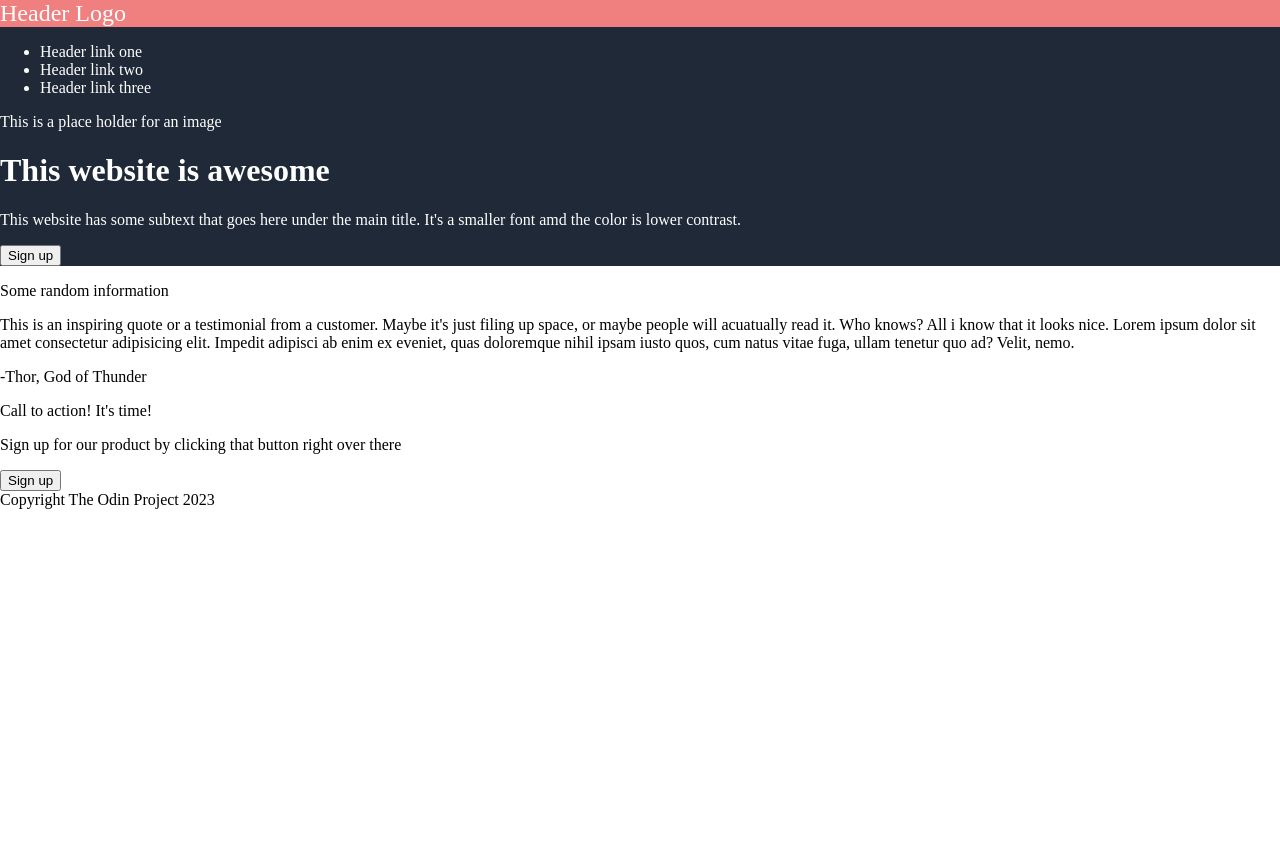
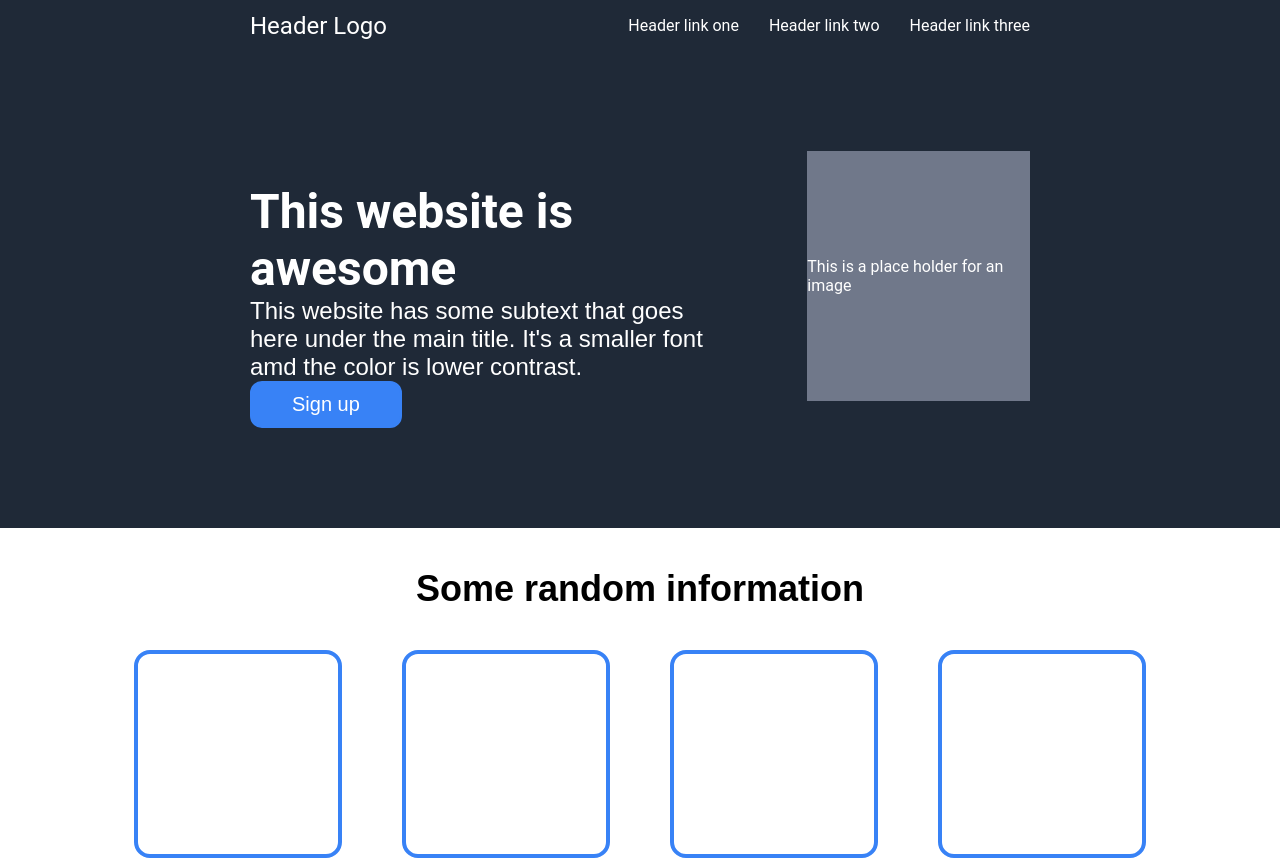
Before and after one commit to GerP22/landing-page, a plain HTML site: page index.html in a window 1280 px wide. Shown: the top 861 px of the page. Before the commit the page ends 800 px from the top, so only its background shows below. Drawn offline with Linux system fonts and the light colour scheme.

Commit message:
Added new css styles for index html

```diff
--- a/styles.css
+++ b/styles.css
@@ -1,17 +1,156 @@
 body {
-    display: flex;
-    flex-direction: column;
     padding: 0;
     margin: 0;
+    box-sizing: border-box;
+    overflow: visible;
 }
 
-header {
+header, footer {
     display: flex;
     flex-direction: column;
     background-color: #1F2937;
     color: white;
+    padding: 0px 250px;
+    font-family: 'Roboto', sans-serif;
+
 }
+
+.first-container, ul {
+    display: flex;
+    flex-direction: row;
+    justify-content: space-between;
+    background-color: #1F2937;
+}
+
 .logo {
-    background-color: lightcoral;
     font-size: 24px;
+    display: flex ;
+    align-items: center;
 }
+
+ul {
+    list-style: none;
+    gap: 30px;
+}
+
+h1 {
+    font-size: 48px;
+    font-weight: 750;
+    margin-bottom: 0;
+}
+
+p {
+    margin: 0;
+    font-size: 24px;
+    font-family: 'Roboto Flex', sans-serif;
+}
+
+.image {
+    background-color: #70788a;
+    display: flex;
+    justify-content: center;
+    align-items: center;
+    height: 250px;
+    width: 600px;
+}
+ button {
+    padding: 10px 40px;
+    border-radius: 12px;
+    border: 2px solid;
+    border-color: #3882f6;
+    background-color: #3882f6;
+    color: white;
+    font-size: 20px;
+ }
+
+.scnd-container {
+    display: flex;
+    flex-direction: row-reverse;
+    justify-content: space-between;
+    background-color: #1F2937 ;
+    padding: 100px 0;
+    gap: 100px;
+
+}
+
+.content{
+    display: flex;
+    flex-direction: column;
+    background-color: white;
+    flex-grow: 1;
+}
+
+.first-box {
+    display: flex;
+    flex-direction: row;
+    justify-content: center;
+    align-items: center;
+    gap: 60px;
+    padding: 0 0 170px;
+}
+
+.info {
+    align-self: center;
+    font-size: 36px ;
+    font-weight: bold;
+    padding: 40px;
+}
+
+.card {
+    text-align: center;
+    width: 200px;
+    height: 200px;
+    border: 4px solid;
+    border-color: #3882f6;
+    border-radius: 1em;
+
+}
+
+.scnd-box {
+    display: flex;
+    flex-direction: column;
+    background-color: #E5E7EB;
+    justify-content: center;
+    align-items: center;
+    padding: 100px 400px;
+}
+
+.quote {
+    font-size: 36px;
+    font-style: italic;
+    font-weight:300;
+}
+
+.author-quote{
+    margin-left:500px;
+    margin-top: 20px;
+    font-weight: 700;
+}
+
+.third-box {
+    padding: 100px 200px;
+}
+
+.blue-box{
+    background-color: #3882f6;
+    padding: 50px 500px;
+    display: flex;
+    flex-direction: column;
+    justify-content: start;
+    border-radius: 10px;
+    color:#E5E7EB;
+}
+
+.p-bold {
+    font-weight: 600;
+}
+
+.scnd-btn {
+    border: 2px solid;
+    border-color: #E5E7EB;
+}
+
+footer {
+    padding: 45px;
+    text-align: center;
+}
```
